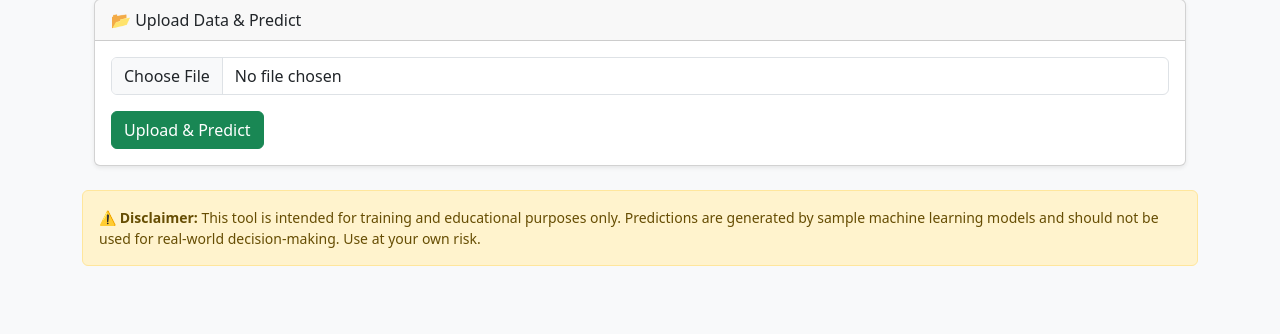
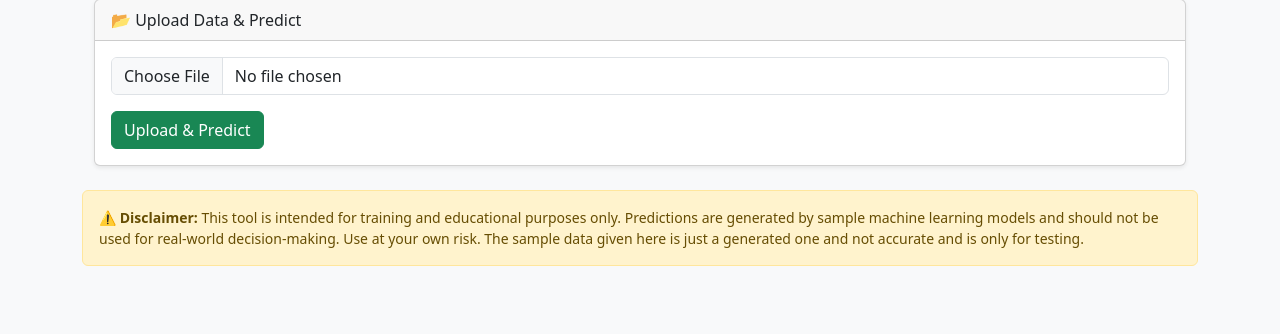
Before and after one commit to srchome/Data_Mining_Project_Files_Release, a Flask app: page / in a window 1280 px wide. Shown: the part 247-581 px from the top of the page. Run offline with Flask 3, Linux system fonts and the light colour scheme; some libraries are stand-ins or nearby versions.

Commit message:
updated the disclaimer

```diff
--- a/templates/index.html
+++ b/templates/index.html
@@ -224,7 +224,7 @@
 </body>
 <footer>
     <div class="alert alert-warning mt-4 small">
-        ⚠️ <strong>Disclaimer:</strong> This tool is intended for training and educational purposes only. Predictions are generated by sample machine learning models and should not be used for real-world decision-making. Use at your own risk.
+        ⚠️ <strong>Disclaimer:</strong> This tool is intended for training and educational purposes only. Predictions are generated by sample machine learning models and should not be used for real-world decision-making. Use at your own risk. The sample data given here is just a generated one and not accurate and is only for testing.
     </div>
 </footer>
 </html>
--- a/templates/train.html
+++ b/templates/train.html
@@ -156,7 +156,7 @@
 </body>
 <footer>
     <div class="alert alert-warning mt-4 small">
-        ⚠️ <strong>Disclaimer:</strong> This tool is intended for training and educational purposes only. Predictions are generated by sample machine learning models and should not be used for real-world decision-making. Use at your own risk.
+        ⚠️ <strong>Disclaimer:</strong> This tool is intended for training and educational purposes only. Predictions are generated by sample machine learning models and should not be used for real-world decision-making. Use at your own risk. The sample data given here is just a generated one and not accurate and is only for testing.
     </div>
 </footer>
 </html>
```
